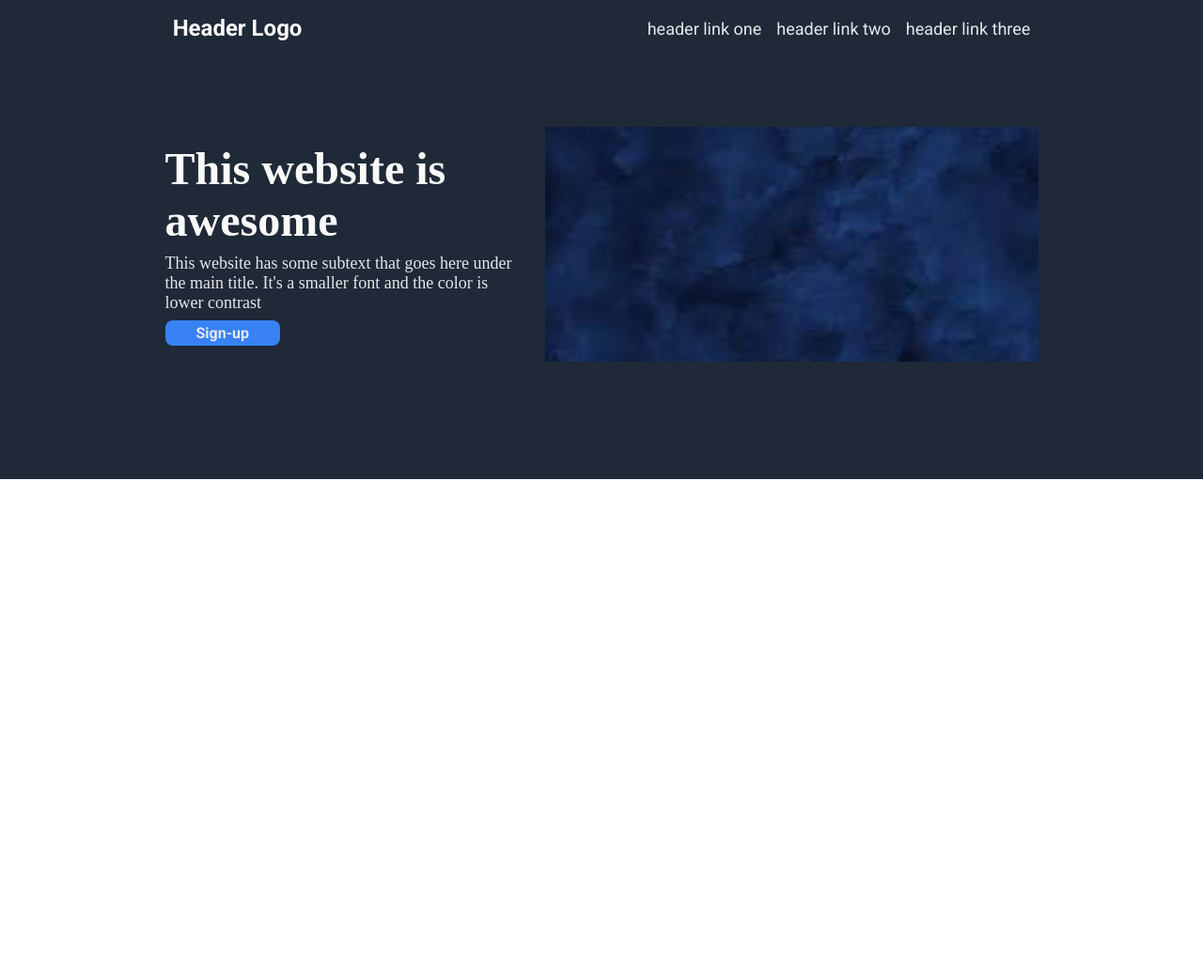
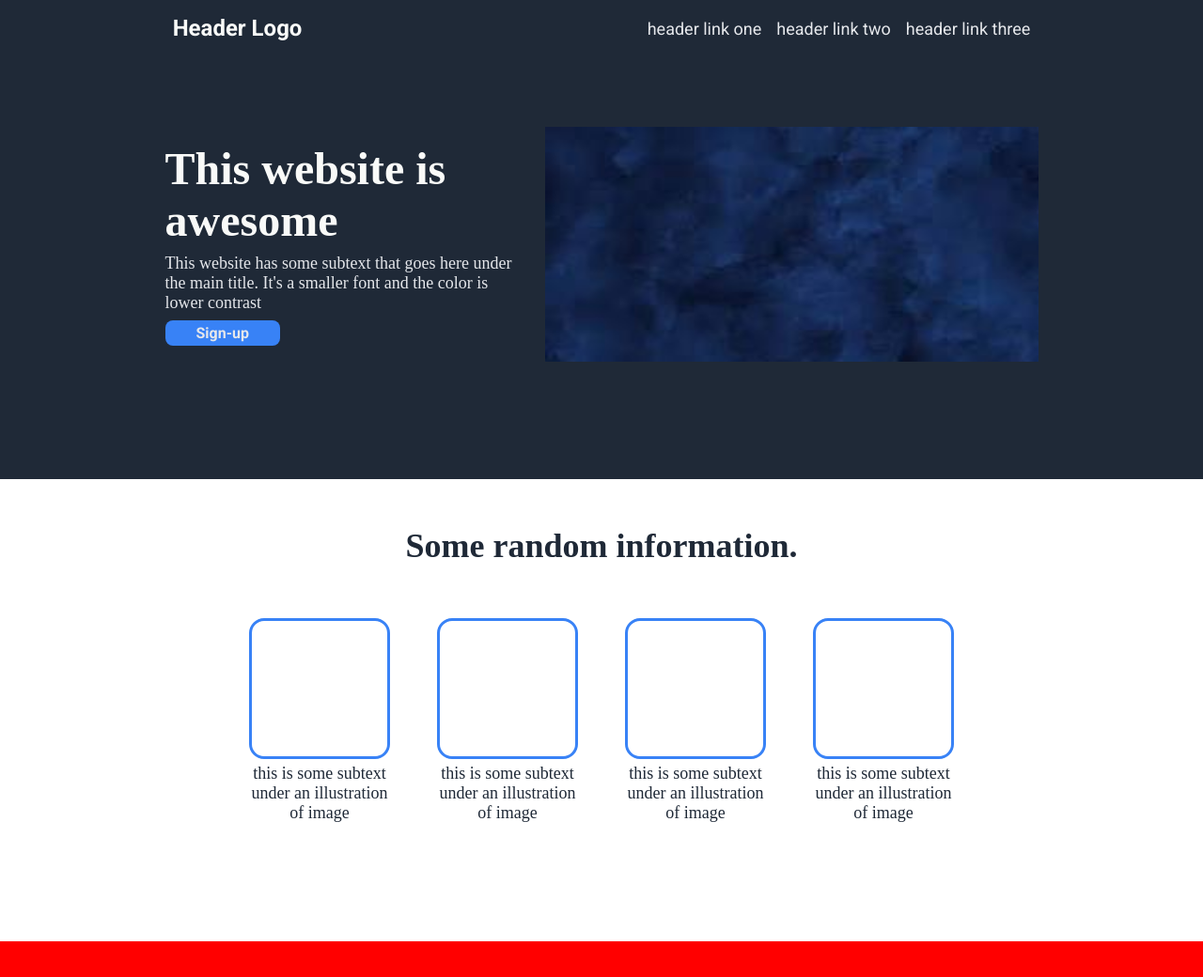
Before and after one commit to Romyr05/ODIN-LandingPage, a plain HTML site: page index.html in a window 1280 px wide. Shown: the whole page at 94% size. Before the commit the page ends 800 px from the top, so only its background shows below. Drawn offline with Linux system fonts and the light colour scheme.

Commit message:
done random information

```diff
--- a/index.html
+++ b/index.html
@@ -38,12 +38,37 @@
 
         <!-- Random Info portion -->
         <div class = "rand-info">
+            <div class = "rand-text">
+                <div> Some random information.</div>
+            </div>
+            <div class = "container">
+                <div class="card">
+                    <div class = "card-box"></div>
+                    <p>this is some subtext under an illustration of image</p>
+                </div>
+
+                <div class = "card">
+                    <div class = "card-box"></div>
+                    <p>this is some subtext under an illustration of image</p>
+                </div>
+
+                <div class = "card">
+                    <div class = "card-box"></div>
+                    <p>this is some subtext under an illustration of image</p>
+                </div>
+
+                <div class = "card">
+                    <div class = "card-box"></div>
+                    <p>this is some subtext under an illustration of image</p>
+                </div>
+
+            </div>
 
         </div>
 
         <!-- quote section -->
         <div class = "quote">
-
+            <div></div>
         </div>
 
         <!-- Sign up portion -->
--- a/styles.css
+++ b/styles.css
@@ -3,6 +3,7 @@
 *{
     margin: 0;
     padding: 0;
+    box-sizing: border-box;
 }
 
 .body{
@@ -99,3 +100,54 @@ a{
     height: 250px;
     width: 525px;
 }
+
+.rand-info{
+    display: flex;
+    flex-direction: column;
+}
+
+.rand-text{
+    display: flex;
+    align-items: center;
+    justify-content: center;
+    font-size: 36px;
+    color: #1f2937;
+    font-weight: 900;
+    margin-top: 50px;
+}
+
+.container{
+    display: flex;
+    justify-content: center;
+    align-items: center;
+    gap: 50px;
+    height: 400px;
+}
+
+.card{
+    margin-top: -70px;
+    display: flex;
+    flex-direction: column;
+    width: 150px;
+    justify-content: center;
+}
+
+.card div{
+    margin-bottom: 5px;
+    height: 150px;
+    border-radius: 16px;
+    border: solid;
+    border-width: 3px;
+    border-color: #3882f6;
+}
+
+.card p{
+    text-align: center;
+    font-size: 18px;
+    color: #1f2937;
+}
+
+.quote{
+    background-color: red;
+    height: 500px;
+}
```
